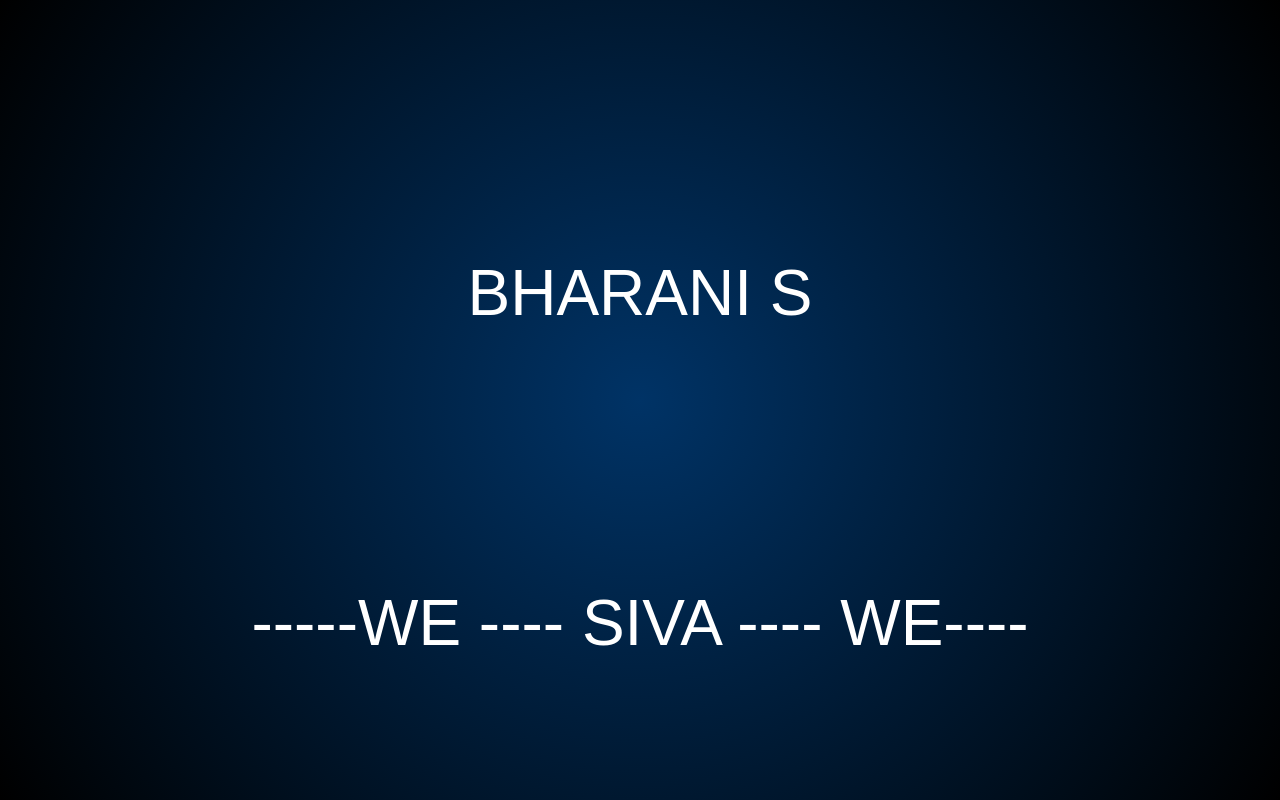
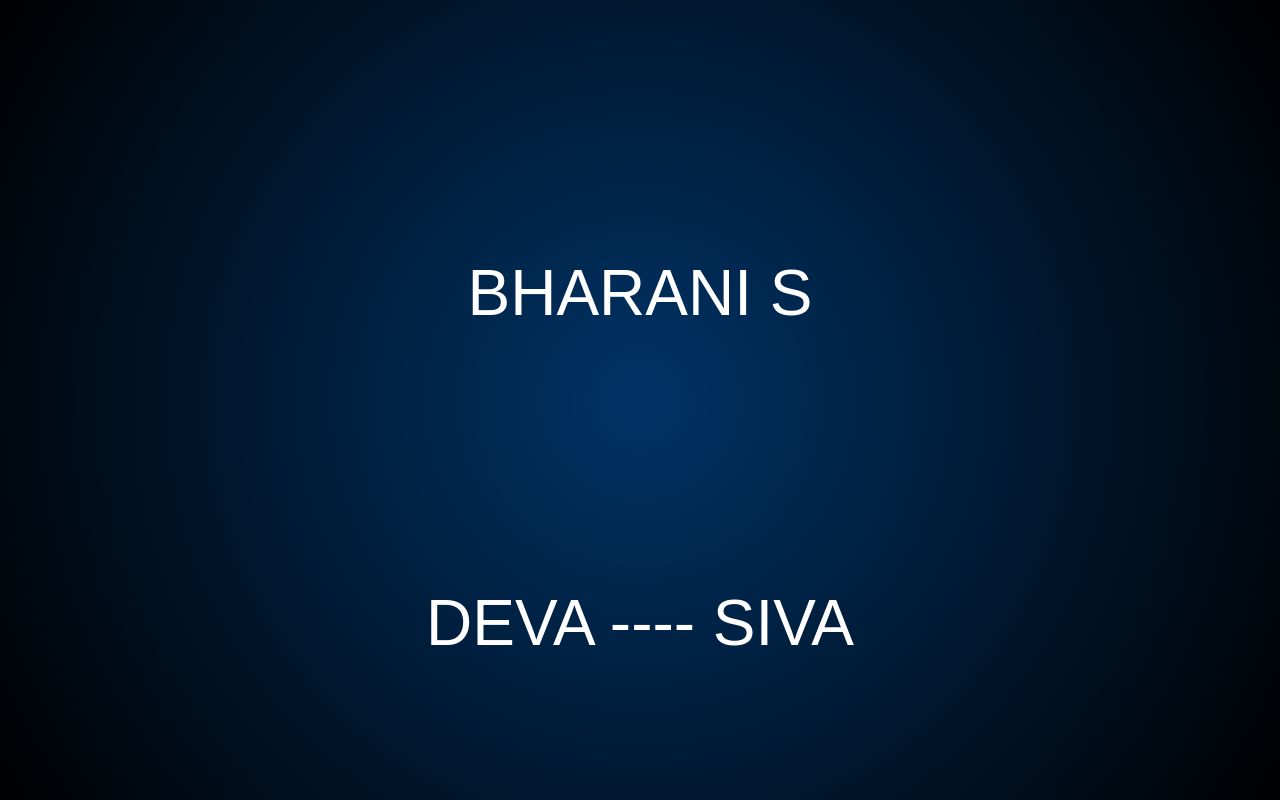
Before and after one commit to DEVA-P/Fireworks, a plain HTML site: page index.html in a window 1280 px wide. Drawn offline with Linux system fonts and the light colour scheme.

Commit message:
Update index.html

```diff
--- a/index.html
+++ b/index.html
@@ -86,8 +86,7 @@
 <body>
     <div id="container">
         <div id="name" onclick="createCelebration(event)">BHARANI S </div>
-        <div id="name" onclick="createCelebration(event)">-----WE ---- SIVA ---- WE----</div>
-        <div id="name" onclick="createCelebration(event)">DEVA P </div>
+        <div id="name" onclick="createCelebration(event)">DEVA ---- SIVA</div>
 
     </div>
 
```
